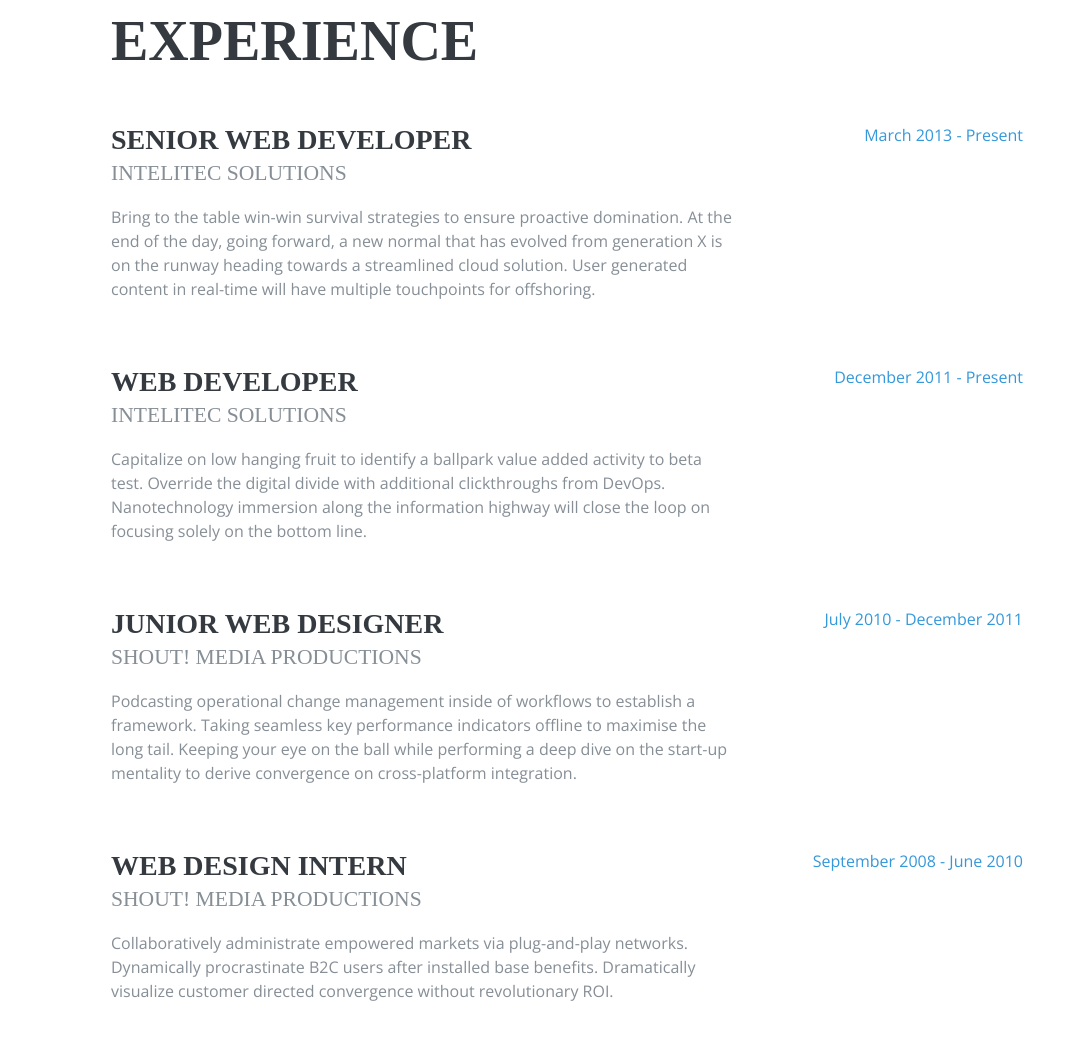
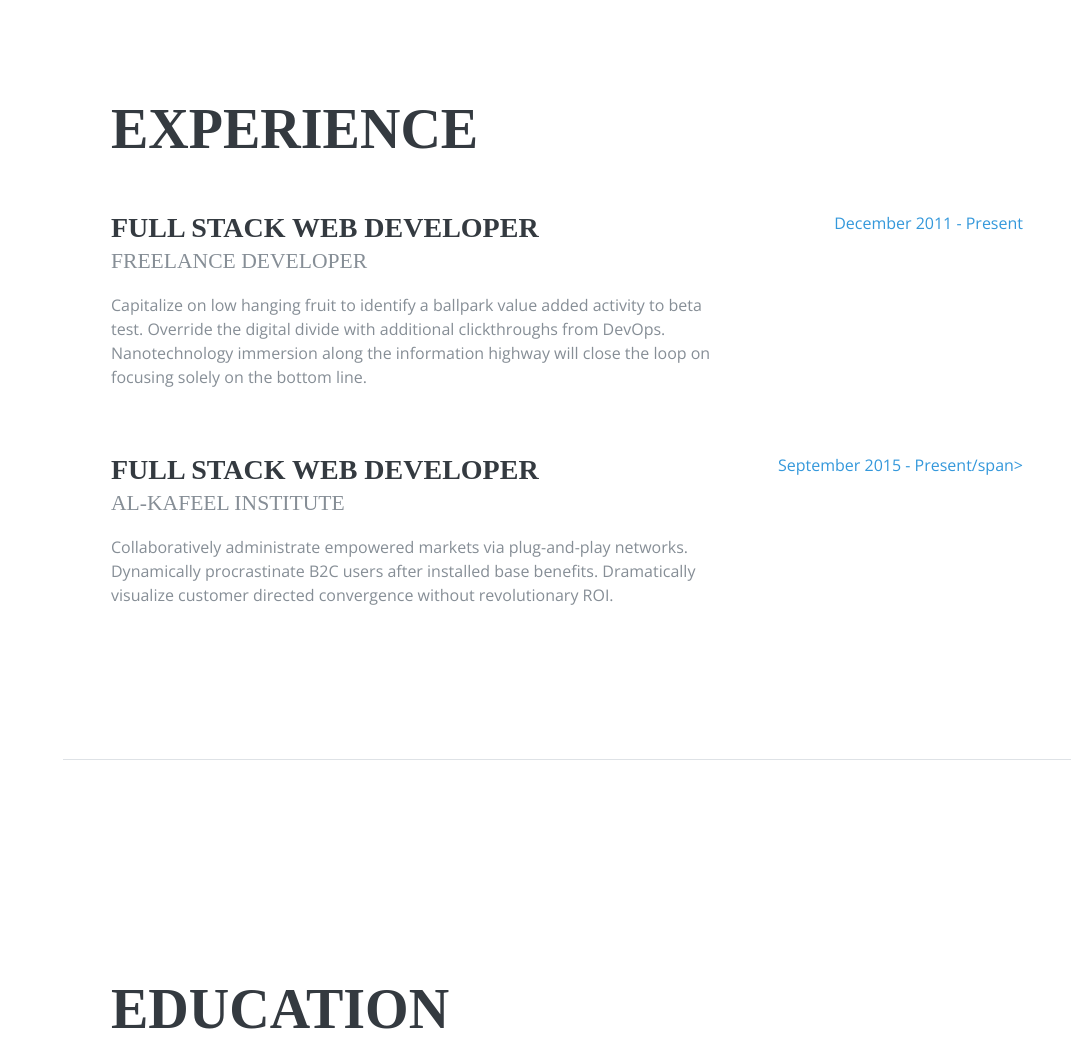
Before and after one commit to FadhilDev/CV, a plain HTML site: page index.html in a window 1280 px wide. Shown: the part 840-1886 px from the top of the page, without its empty margins (209-1280 px from the left). Drawn offline with nearby package versions, Linux system fonts and the light colour scheme; a web font is replaced by a local one.

Commit message:
Update Interests

```diff
--- a/index.html
+++ b/index.html
@@ -110,21 +110,11 @@
         <div class="my-auto">
           <h2 class="mb-5">Experience</h2>
 
-          <div class="resume-item d-flex flex-column flex-md-row mb-5">
-            <div class="resume-content mr-auto">
-              <h3 class="mb-0">Senior Web Developer</h3>
-              <div class="subheading mb-3">Intelitec Solutions</div>
-              <p>Bring to the table win-win survival strategies to ensure proactive domination. At the end of the day, going forward, a new normal that has evolved from generation X is on the runway heading towards a streamlined cloud solution. User generated content in real-time will have multiple touchpoints for offshoring.</p>
-            </div>
-            <div class="resume-date text-md-right">
-              <span class="text-primary">March 2013 - Present</span>
-            </div>
-          </div>
 
           <div class="resume-item d-flex flex-column flex-md-row mb-5">
             <div class="resume-content mr-auto">
-              <h3 class="mb-0">Web Developer</h3>
-              <div class="subheading mb-3">Intelitec Solutions</div>
+              <h3 class="mb-0">Full Stack Web Developer</h3>
+              <div class="subheading mb-3">Freelance Developer</div>
               <p>Capitalize on low hanging fruit to identify a ballpark value added activity to beta test. Override the digital divide with additional clickthroughs from DevOps. Nanotechnology immersion along the information highway will close the loop on focusing solely on the bottom line.</p>
             </div>
             <div class="resume-date text-md-right">
@@ -132,25 +122,14 @@
             </div>
           </div>
 
-          <div class="resume-item d-flex flex-column flex-md-row mb-5">
-            <div class="resume-content mr-auto">
-              <h3 class="mb-0">Junior Web Designer</h3>
-              <div class="subheading mb-3">Shout! Media Productions</div>
-              <p>Podcasting operational change management inside of workflows to establish a framework. Taking seamless key performance indicators offline to maximise the long tail. Keeping your eye on the ball while performing a deep dive on the start-up mentality to derive convergence on cross-platform integration.</p>
-            </div>
-            <div class="resume-date text-md-right">
-              <span class="text-primary">July 2010 - December 2011</span>
-            </div>
-          </div>
-
           <div class="resume-item d-flex flex-column flex-md-row">
             <div class="resume-content mr-auto">
-              <h3 class="mb-0">Web Design Intern</h3>
-              <div class="subheading mb-3">Shout! Media Productions</div>
+              <h3 class="mb-0">Full Stack Web Developer</h3>
+              <div class="subheading mb-3">Al-Kafeel Institute</div>
               <p>Collaboratively administrate empowered markets via plug-and-play networks. Dynamically procrastinate B2C users after installed base benefits. Dramatically visualize customer directed convergence without revolutionary ROI.</p>
             </div>
             <div class="resume-date text-md-right">
-              <span class="text-primary">September 2008 - June 2010</span>
+              <span class="text-primary">September 2015 - Present/span>
             </div>
           </div>
 
@@ -255,8 +234,9 @@
       <section class="resume-section p-3 p-lg-5 d-flex flex-column" id="interests">
         <div class="my-auto">
           <h2 class="mb-5">Interests</h2>
-          <p>Apart from being a web developer, I enjoy most of my time being outdoors. In the winter, I am an avid skiier and novice ice climber. During the warmer months here in Colorado, I enjoy mountain biking, free climbing, and kayaking.</p>
-          <p class="mb-0">When forced indoors, I follow a number of sci-fi and fantasy genre movies and television shows, I am an aspiring chef, and I spend a large amount of my free time exploring the latest technolgy advancements in the front-end web development world.</p>
+          <p class="mb-0">Apart from being a web developer, I enjoy most of my time being outdoors.
+            During the warmer months , I enjoy Swiming and body building.
+          When forced indoors, I follow a number of sci-fi and fantasy genre movies and television shows, I am an aspiring pianist, and I spend a large amount of my free time exploring the latest technolgy advancements in the front-end and back-end web development world .</p>
         </div>
       </section>
 
```
